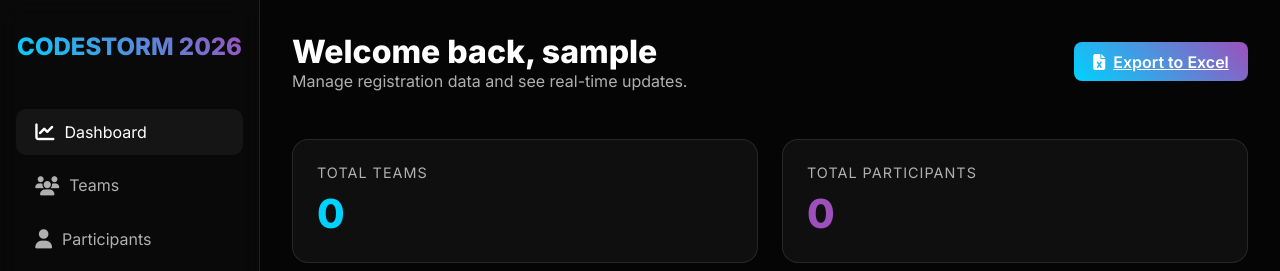
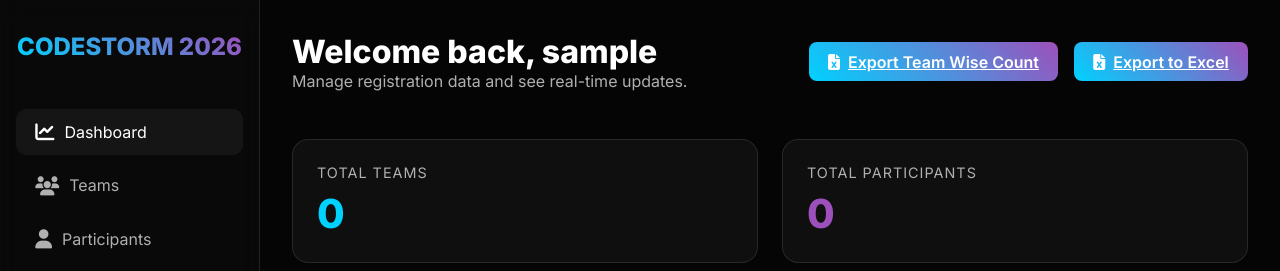
Before and after one commit to ReddemVarshith/CodeFusion_Admin, a Django app: page / in a window 1280 px wide. Shown: the top 271 px of the page. Run offline with Django 5.2, Linux system fonts and the light colour scheme; the visitor is signed in with stand-in values (Sample User, id 1); data that the repository does not hold is empty.

Commit message:
added team count export

```diff
--- a/core/templates/core/dashboard.html
+++ b/core/templates/core/dashboard.html
@@ -6,7 +6,10 @@
         <h1 style="font-size: 2rem; font-weight: 800;">Welcome back, {{ user.username }}</h1>
         <p style="color: var(--text-secondary);">Manage registration data and see real-time updates.</p>
     </div>
-    <div>
+    <div style="display: flex; gap: 1rem;">
+        <a href="{% url 'export_college_team_count' %}" class="btn btn-primary" style="background-color: #107c41; color: white; display: inline-flex; align-items: center;">
+            <i class="fa-solid fa-file-excel" style="margin-right: 0.5rem;"></i> Export Team Wise Count
+        </a>
         <a href="{% url 'export_to_excel' %}" class="btn btn-primary" style="background-color: #107c41; color: white; display: inline-flex; align-items: center;">
             <i class="fa-solid fa-file-excel" style="margin-right: 0.5rem;"></i> Export to Excel
         </a>
--- a/core/urls.py
+++ b/core/urls.py
@@ -9,4 +9,5 @@
     path('teams/', views.team_list, name='team_list'),
     path('members/', views.member_list, name='member_list'),
     path('export/excel/', views.export_to_excel, name='export_to_excel'),
+    path('export/college-teams/', views.export_college_team_count, name='export_college_team_count'),
 ]
--- a/core/views.py
+++ b/core/views.py
@@ -104,3 +104,32 @@
             member.phone_number,
         ])
     return response
+
+@login_required
+def export_college_team_count(request):
+    response = HttpResponse(content_type='text/csv')
+    response['Content-Disposition'] = 'attachment; filename="college_team_count.csv"'
+
+    writer = csv.writer(response)
+    writer.writerow(['College code', 'No.ofteams'])
+
+    # Count each team exactly once using its first member's college code
+    teams = Team.objects.prefetch_related('members').all()
+    college_counts = {}
+
+    for team in teams:
+        members = team.members.all()
+        code = members[0].college_code if members else 'No Members'
+        code = str(code).upper() # Normalize casing to prevent duplicates
+        college_counts[code] = college_counts.get(code, 0) + 1
+
+    # Sort so the highest count is on top
+    sorted_counts = sorted(college_counts.items(), key=lambda x: x[1], reverse=True)
+
+    for code, count in sorted_counts:
+        writer.writerow([
+            code,
+            f"{count} teams"
+        ])
+
+    return response
```
